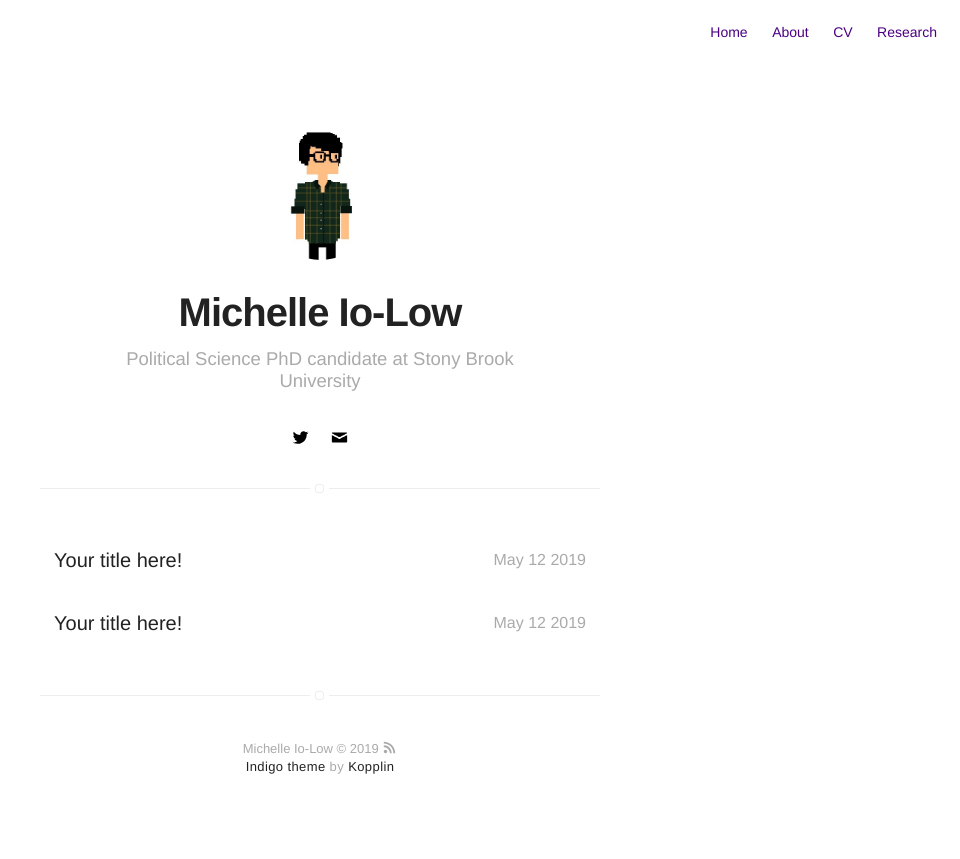
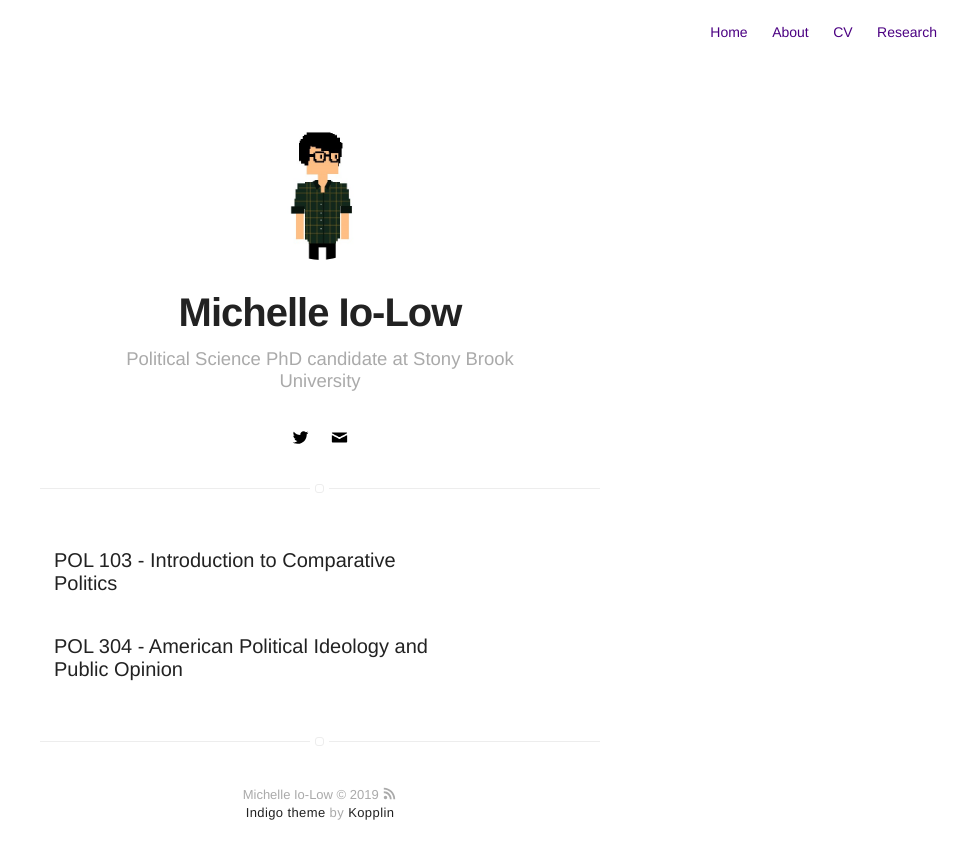
Before and after one commit to miolow/miolow.github.io, a Jekyll site: the page built from teaching/index.html, in a window 1280 px wide. Shown: the top 859 px of the page, without its empty margins (320-1280 px from the left). Built offline with Jekyll 4.4.1, drawn with Linux system fonts in a browser that asks for light colours; some web fonts are replaced.

Commit message:
Add files via upload

```diff
--- a/_data/research.yml
+++ b/_data/research.yml
@@ -1,9 +1,7 @@
 # The formats here are totally same with the teaching.yml.
 -
-  title: Introduction to Comparative Politics
-  url: https://github.com/miolow/indigo_portfolio
-  date: 2019-05-12 13:23 +0000
+  title: <a href="https://drive.google.com/open?id=1RdfIJ8l5wFg3Co9xi3kaK4ILGQhohvFO">Authoritarians’ Economic Preferences Check Your Pocket Book or Follow the Norm</a> <br> with <a href="https://www.yangzizhao.com/"> Zhao Yangzi </a>
+
 -
-  title: Hello, World!
-  url: https://github.com/miolow/indigo_portfolio
-  date: 2019-05-12 13:23 +0000
+  title: <a href="https://drive.google.com/open?id=1lqMHGK_aW-tY3d9uJJTQRiu3LAwhhI0p"> Exploring the Affective Consequences of Rationalizing and Challenging Income Inequality</a> <br> with <a href="https://www.hhannahnam.com/"> H. Hannah Nam </a>
+  # url: https://github.com/miolow/indigo_portfolio
--- a/_data/teaching.yml
+++ b/_data/teaching.yml
@@ -1,10 +1,10 @@
 -
-  title: Your title here!
-  url: https://github.com/miolow/indigo_portfolio # Here is your external link of your entry.
-  date: 2019-05-12 13:23 +0000 # And the published date.
+  title: POL 103 - Introduction to Comparative Politics
+  url: https://drive.google.com/open?id=1RdfIJ8l5wFg3Co9xi3kaK4ILGQhohvFO # Here is your external link of your entry.
+  # date: 2019-05-12 13:23 +0000 # And the published date.
 -
-  title: Your title here!
-  url: https://github.com/miolow/indigo_portfolioentry.
-  date: 2019-05-12 13:23 +0000
+  title: POL 304 - American Political Ideology and Public Opinion
+  url: https://drive.google.com/open?id=1Ie6b4CA1GTCZBEWtloVw7sGdmXxtn7Lv
+
 
 # You can delete all of the demos above and add your own entries with the same format here.
```
